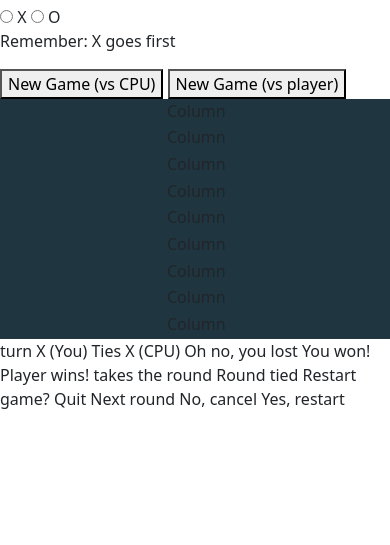
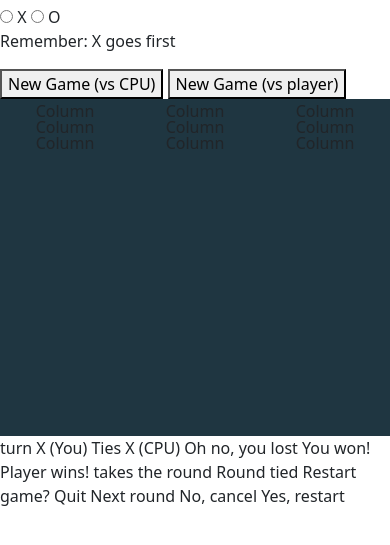
Before and after one commit to thende15/tic-tac-toe, a plain HTML site: page starter-code/index.html in a window 390 px wide. Shown: the part 63-608 px from the top of the page. Drawn offline with nearby package versions, Linux system fonts and the light colour scheme.

Commit message:
playing with no progress

```diff
--- a/starter-code/style.css
+++ b/starter-code/style.css
@@ -6,15 +6,23 @@ body {
     #game_space {
         border: 2px, black;
         background-color: #1f3641;
+        width: 100vw;
+        height: 40vh;
+
     }
     .container {
-        height: 5rem;
-        width: 5rem;
+
         border: 1px;
+        display: grid;
+        grid-template-rows: 33%, 33%, 33%;
+        grid-template-columns: 33%, 33%, 33%;
     }
     .row {
-        height: 5rem;
-        width: 5rem;
+
+    }
+    .col {
+        height: 1rem;
+        width: 1rem;
     }
 }
 
```
